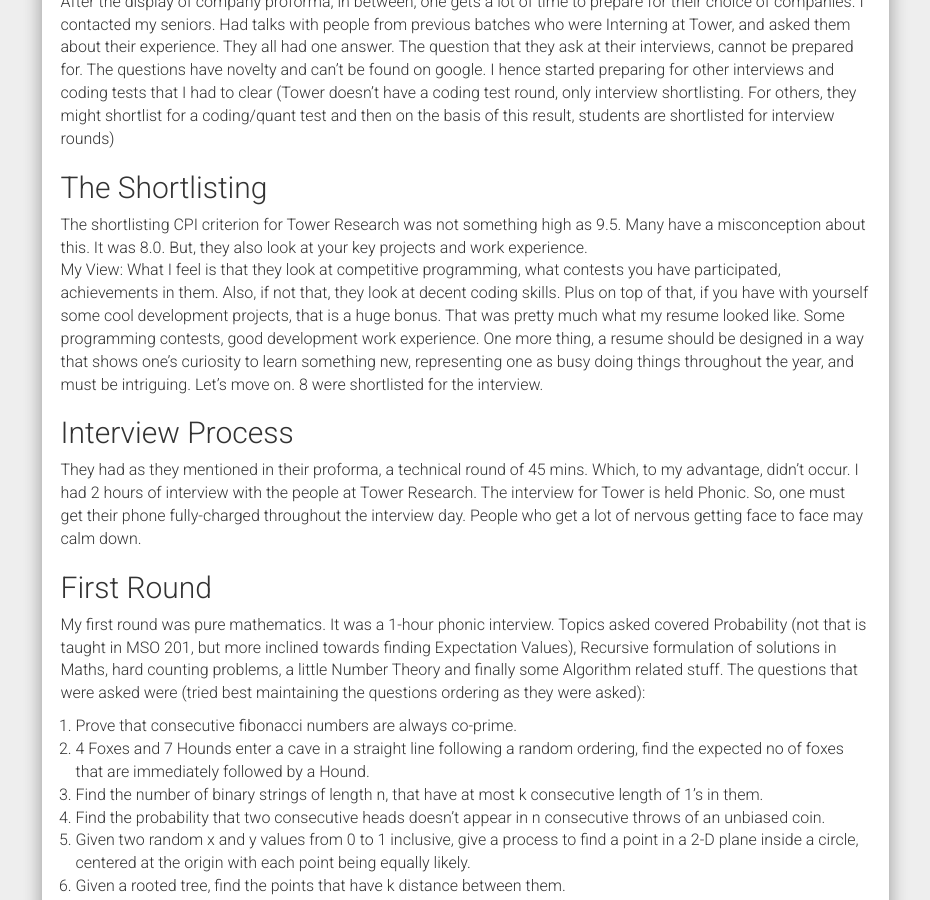
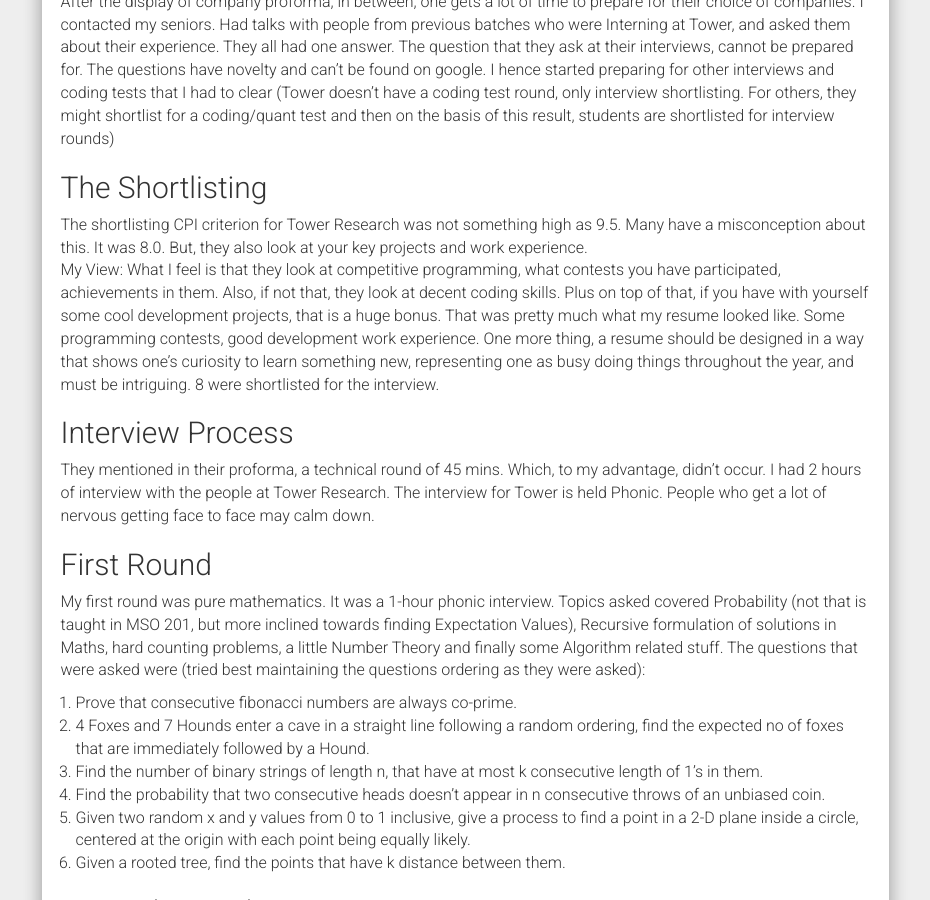
Before and after one commit to AkashKrDutta/AkashKrDutta.github.io, a Jekyll site: the page built from _posts/2017-08-16-Interview-experience-Tower.md, in a window 1280 px wide and 900 px high, scrolled down 724 px. Shown: the whole window, without its empty margins (321-1251 px from the left). Built offline with Jekyll 4.4.1, drawn with Linux system fonts in a browser that asks for light colours; nearby versions of some CDN libraries; comment, search, counter and statistics services are not loaded.

Commit message:
Update 2017-08-16-Interview-experience-Tower.md

```diff
--- a/_posts/2017-08-16-Interview-experience-Tower.md
+++ b/_posts/2017-08-16-Interview-experience-Tower.md
@@ -22,13 +22,12 @@
 
 ## The Shortlisting
 The shortlisting CPI criterion for Tower Research was not something high as 9.5. Many have a misconception about this. It was 8.0. But, they also look at your key projects and work experience. <br/>
-My View: What I feel is that they look at competitive programming, what contests you have participated, achievements in them. Also, if not that, they look at decent coding skills. Plus on top of that, if you have with yourself some cool development projects, that is a huge bonus. That was pretty much what my resume looked like. Some programming contests, good development work experience. One more thing, a resume should be designed in a way that shows one’s curiosity to learn something new, representing one as busy doing things throughout the year, and must be intriguing. Let’s move on.
- 8 were shortlisted for the interview.
+My View: What I feel is that they look at competitive programming, what contests you have participated, achievements in them. Also, if not that, they look at decent coding skills. Plus on top of that, if you have with yourself some cool development projects, that is a huge bonus. That was pretty much what my resume looked like. Some programming contests, good development work experience. One more thing, a resume should be designed in a way that shows one’s curiosity to learn something new, representing one as busy doing things throughout the year, and must be intriguing. 8 were shortlisted for the interview.
 
 
 
 ## Interview Process
-They had as they mentioned in their proforma, a technical round of 45 mins. Which, to my advantage, didn’t occur. I had 2 hours of interview with the people at Tower Research. The interview for Tower is held Phonic. So, one must get their phone fully-charged throughout the interview day. People who get a lot of nervous getting face to face may calm down.
+They mentioned in their proforma, a technical round of 45 mins. Which, to my advantage, didn’t occur. I had 2 hours of interview with the people at Tower Research. The interview for Tower is held Phonic. People who get a lot of nervous getting face to face may calm down.
 
 ## First Round
 My first round was pure mathematics. It was a 1-hour phonic interview. Topics asked covered  Probability (not that is taught in MSO 201, but more inclined towards finding Expectation Values), Recursive formulation of solutions in Maths, hard counting problems, a little Number Theory and finally some Algorithm related stuff.
```
